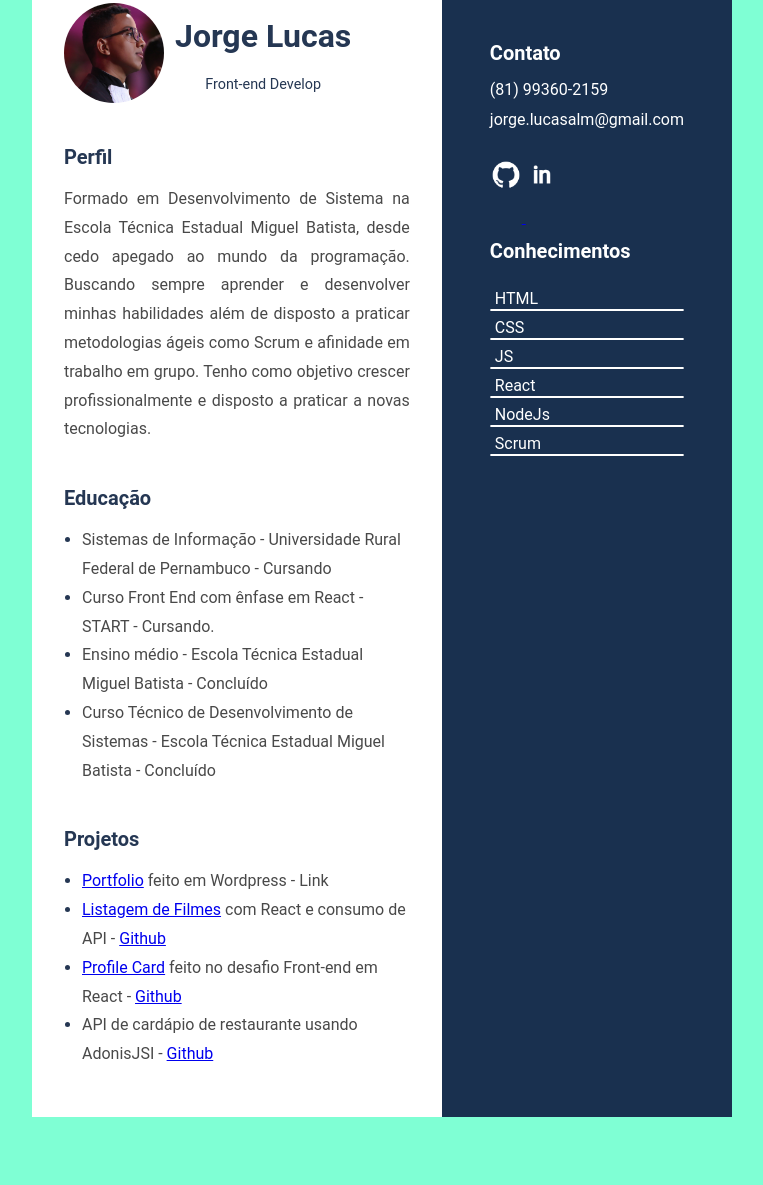
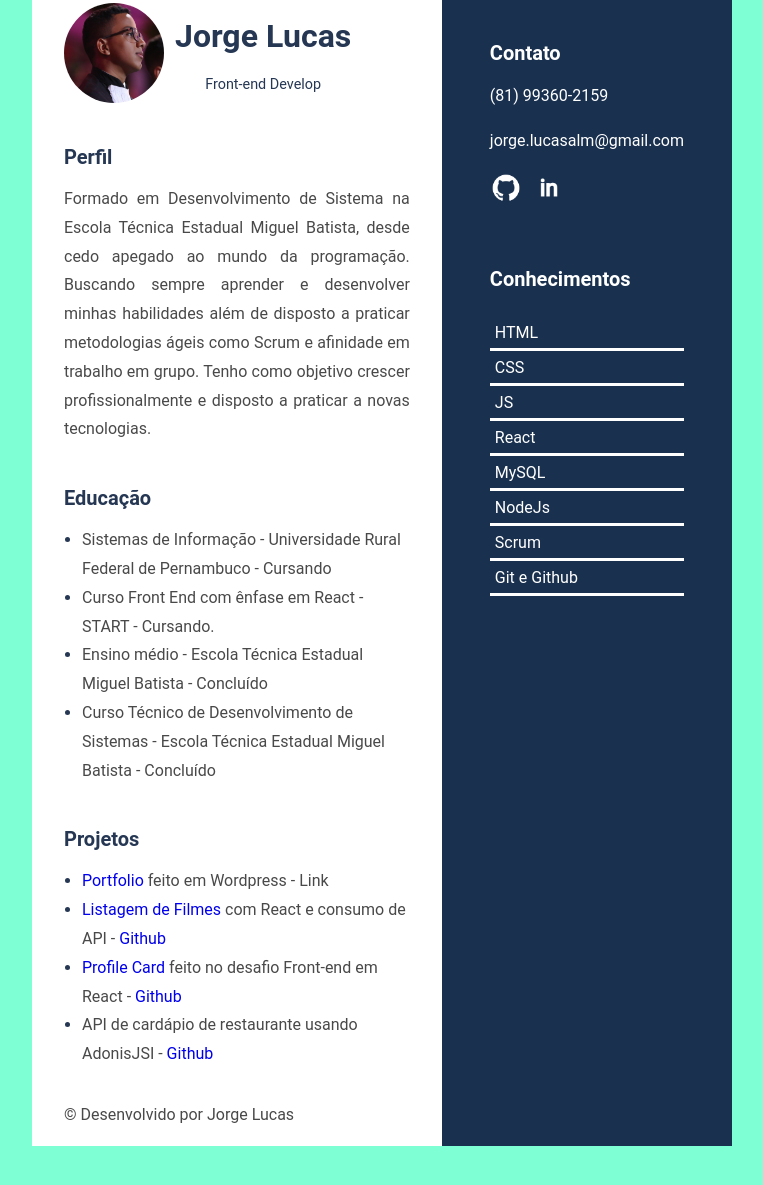
Before and after one commit to JorgeLucas006/atividade-avaliativa-portfolio, a plain HTML site: page index.html in a window 1280 px wide. Shown: the part 125-1310 px from the top of the page, without its empty margins (258-1021 px from the left). Drawn offline with Linux system fonts and the light colour scheme.

Commit message:
fix: ajuste na estilização

```diff
--- a/index.html
+++ b/index.html
@@ -46,38 +46,42 @@
             <li>API de cardápio de restaurante usando AdonisJSI - <a href="https://github.com/JorgeLucas006/desafio-back-end" target="_blank">Github</a></li>
           </ul>
         </section>
+        <aside>
+          © Desenvolvido por Jorge Lucas
+        </aside>
       </main>
 
       <footer>
         <section class="contact">
           <h2>Contato</h2>
           <p>
-            (81) 99360-2159 <br><br>
+            <a href="https://api.whatsapp.com/send?phone=5581993602159">
+              (81) 99360-2159
+            </a>
+          </p>
+          <p>
             jorge.lucasalm@gmail.com
           </p>
-          <a href="https://github.com/jorgelucas006" target="_blank">
-            <img class="icon" src="./github.png" alt="">
-          </a>
-          <a href="https://www.linkedin.com/in/jorgelucasalm/" target="_blank">
-            <img class="icon" src="./linkedin.png" alt="">
-          </a>
+
+          <a href="https://github.com/jorgelucas006" target="_blank"><img id="icon" src="./github.png" alt=""></a>
+
+          <a href="https://www.linkedin.com/in/jorgelucasalm/" target="_blank"><img id="icon" src="./linkedin.png" alt=""></a>
         </section>
 
         <section class="skills">
           <h2>Conhecimentos</h2>
           <p>HTML</p>
-          <hr>
           <p>CSS</p>
-          <hr>
           <p>JS</p>
-          <hr>
           <p>React</p>
-          <hr>
+          <p>MySQL</p>
           <p>NodeJs</p>
-          <hr>
           <p>Scrum</p>
-          <hr>
+          <p>Git e Github</p>
         </section>
+        <aside>
+          © Desenvolvido por Jorge Lucas
+        </aside>
       </footer>
     </div>
   </div>
--- a/style.css
+++ b/style.css
@@ -3,15 +3,17 @@
   box-sizing: border-box;
   font-family: Roboto;
   line-height: 1.8;
-}
-
-a {
-  height: auto;
+  text-decoration: none;
 }
 
 body {
   background-color: aquamarine;
+}
 
+main li,
+main p,
+aside {
+  color: #494949;
 }
 
 .center {
@@ -35,9 +37,19 @@ body {
   justify-content: center;
 }
 
-a,
-.icon {
-  padding: 2rem 0;
+.contact {
+  margin-bottom: 3rem;
+}
+
+.contact a {
+  color: #fff;
+}
+
+.contact p {
+  margin-bottom: 1rem;
+}
+
+#icon {
   width: 32px;
 }
 
@@ -47,19 +59,14 @@ a,
 
 .skills p {
   padding-left: 5px;
-}
-
-.skills hr {
-  border: 1.5px solid #fff;
-  border-radius: 1px;
-  background: #fff;
-  margin: 3px 0 9px 0;
+  border-bottom: 3px solid #fff;
+  margin-bottom: .2rem;
 }
 
 main {
   width: 60%;
   background-color: #fff;
-  padding: 3rem 2rem;
+  padding: 3rem 2rem 0 2rem;
 }
 
 main header img {
@@ -92,16 +99,18 @@ main section h2 {
 
 main section p {
   text-align: justify;
-  color: #494949;
 }
 
 main section ul {
   padding-left: 18px;
-  color: #494949;
 }
 
 main section ul li::marker {
   color: #253753;
+}
+
+aside {
+  padding: 2rem 0 1rem 0;
 }
 
 footer {
@@ -111,13 +120,17 @@ footer {
   width: max-content;
 }
 
+footer a {
+  margin-right: 7px;
+}
+
 footer section h2 {
   font-size: 20px;
   margin-bottom: 11px;
 }
 
-footer p {
-  line-height: 15px;
+footer aside {
+  display: none;
 }
 
 @media (max-width: 700px){
@@ -149,6 +162,15 @@ footer p {
     display: block;
   }
 
+  main aside {
+    display: none;
+  }
+
+  footer aside {
+    display: block;
+    color: #fff;
+  }
+
   main header img {
     width: 125px;
     height: 125px;
```
